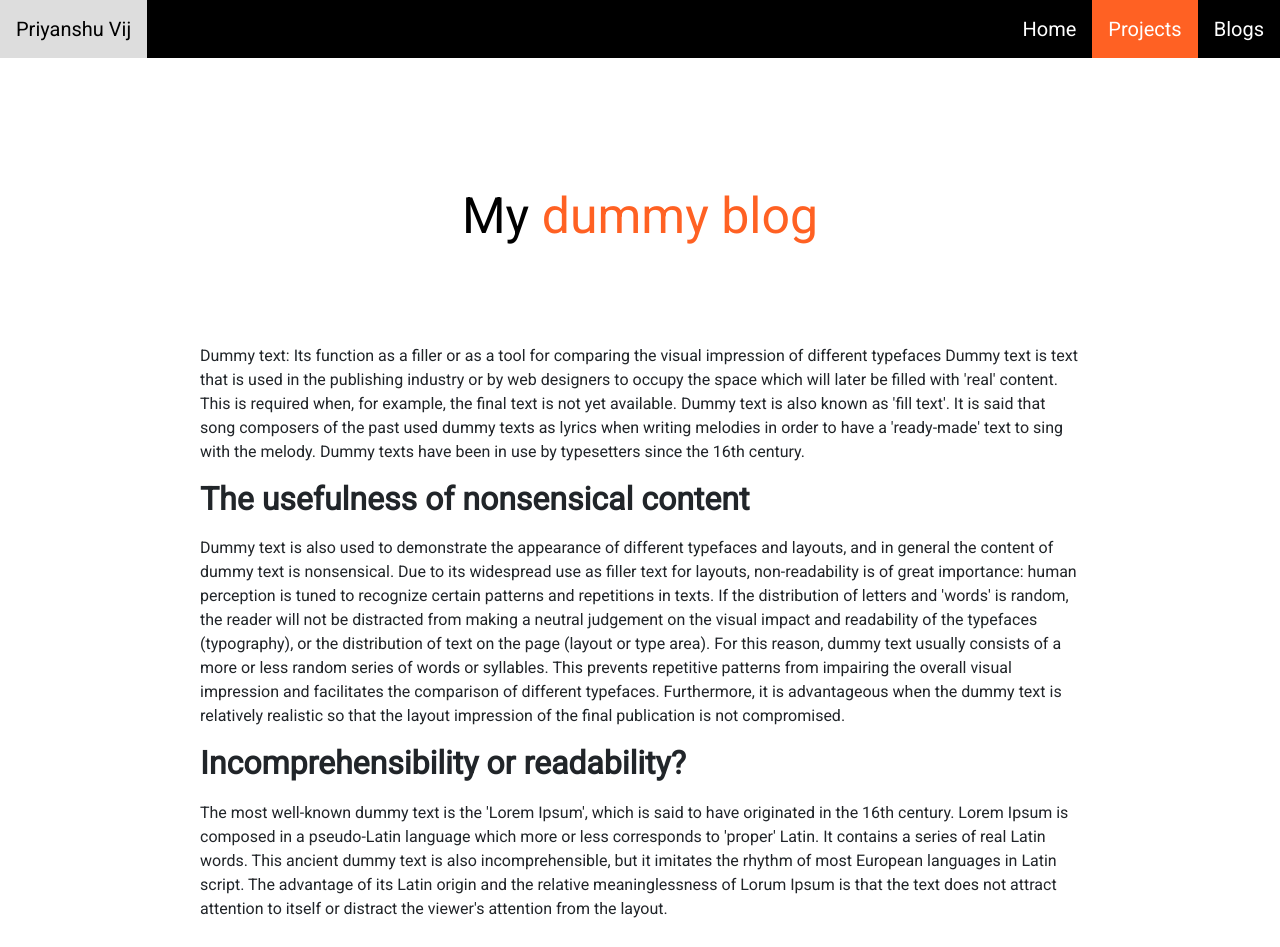
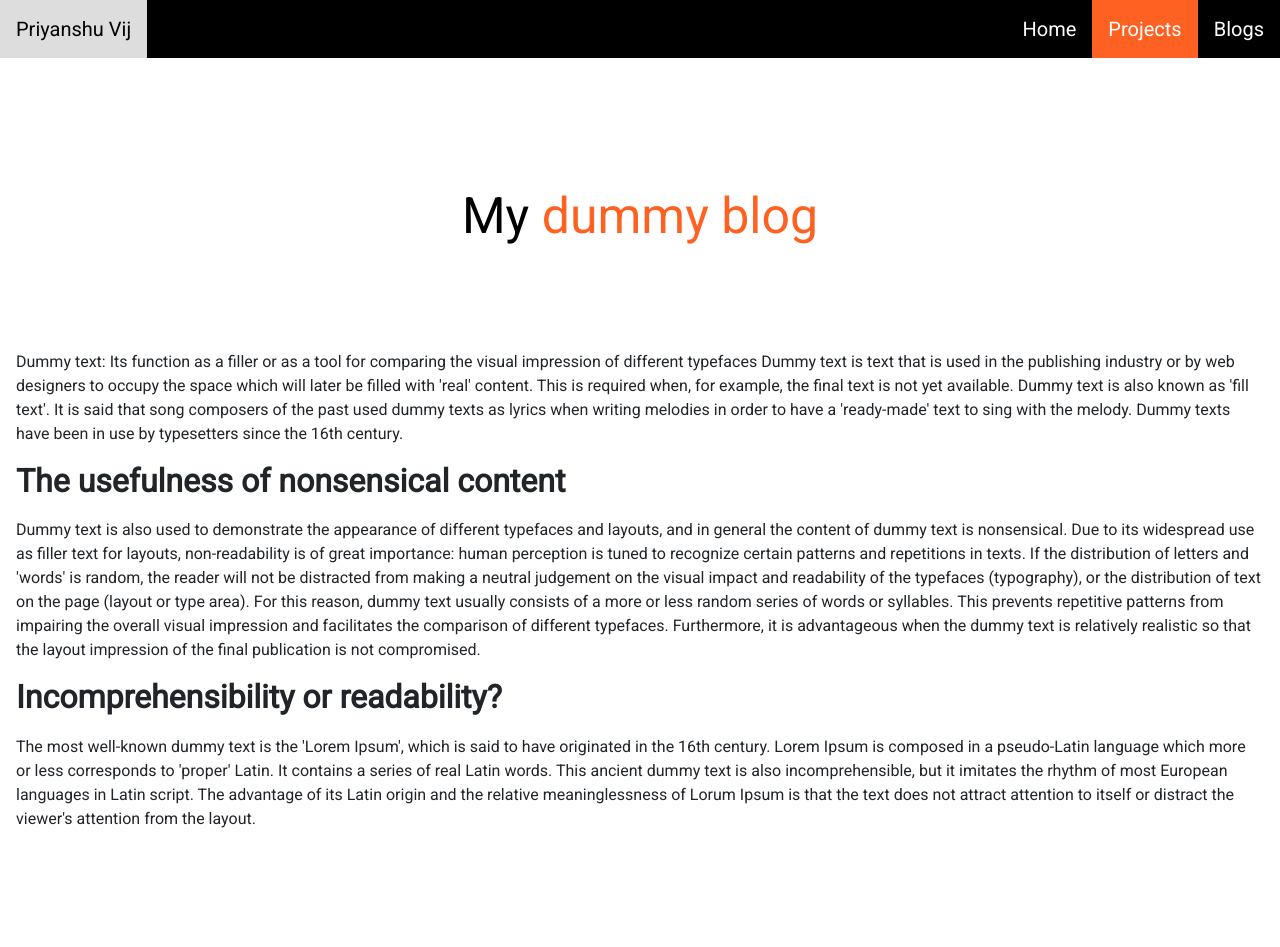
Before and after one commit to priyanshuvij2201/Priyanshu-PortfolioSite, a plain HTML site: page blogs1.html in a window 1280 px wide. After the commit the page ends 847 px from the top, so only its background shows below. Drawn offline with nearby package versions, Linux system fonts and the light colour scheme.

Commit message:
updated image and text

```diff
--- a/blogs1.css
+++ b/blogs1.css
@@ -78,9 +78,9 @@ h2{
     font-weight: 300;
 }
 .blogstext{
-    text-align:left;
     display: block;
-    width: auto;
-    padding: 10px 200px;
-
+    margin-block-start: 1em;
+    margin-block-end: 1em;
+    margin-inline-start: 1em;
+    margin-inline-end: 1em;
 }
```
Also changed, not shown: home.html (+1 -1 lines).
